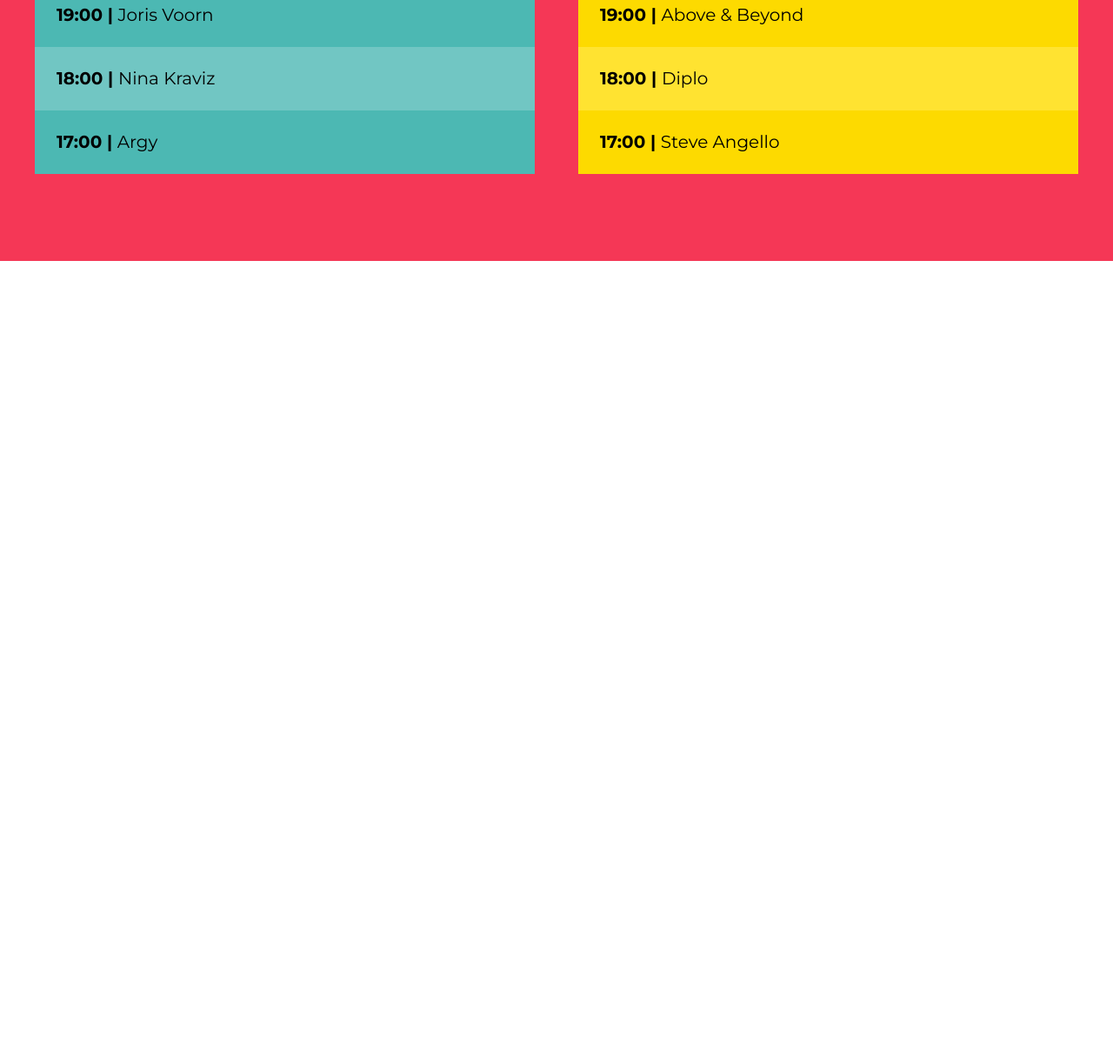
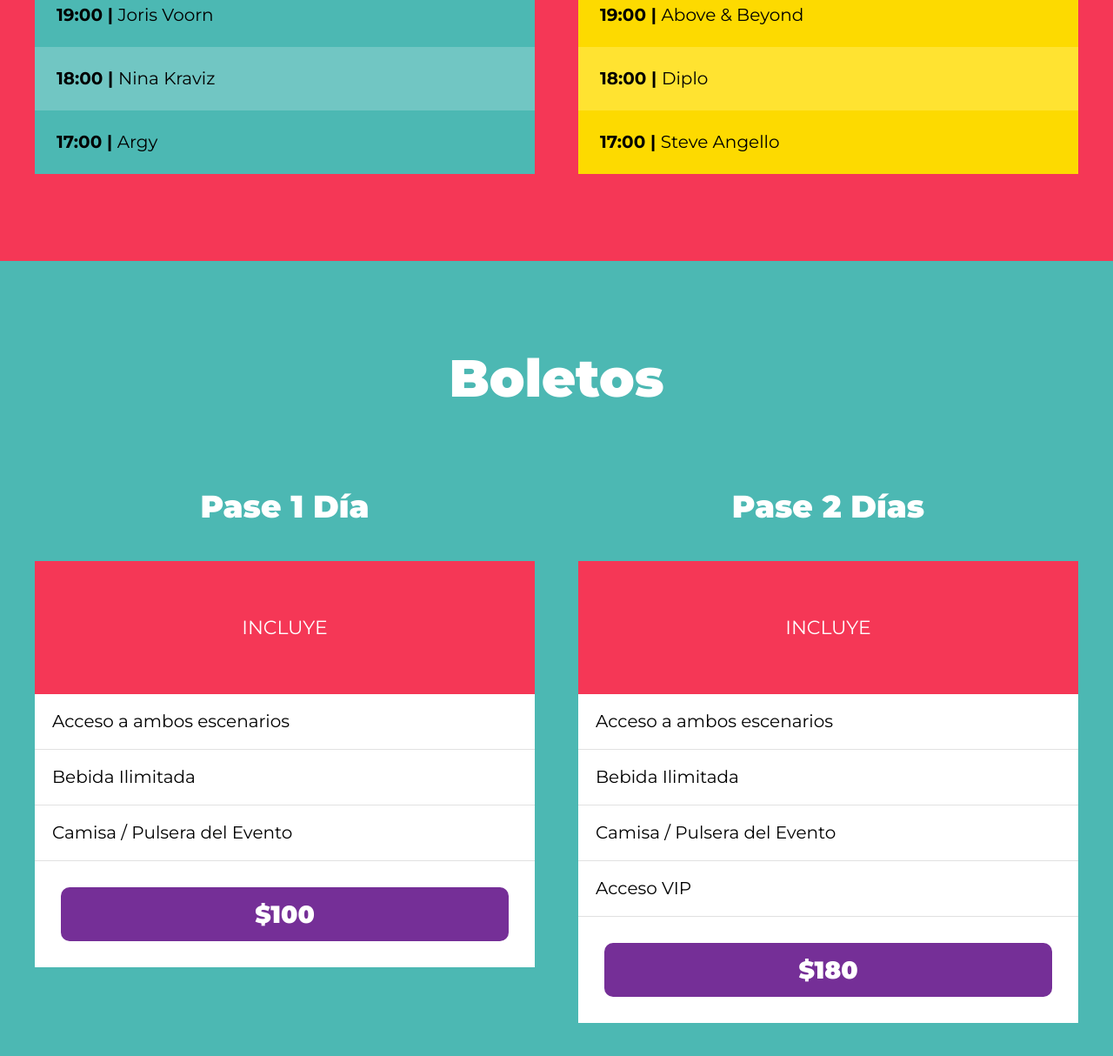
Before and after one commit to Ever-VC/Festival-de-Musica, a website: page index.html in a window 1280 px wide. Shown: the part 2634-3848 px from the top of the page at 87% size. Before the commit the page ends 2934 px from the top, so only its background shows below. Drawn offline with Linux system fonts and the light colour scheme.

Commit message:
✨ New Feature: Sección de boletos completa

```diff
--- a/index.html
+++ b/index.html
@@ -145,5 +145,43 @@
             </div> <!--.escenario-->
         </div> <!--.escenarios-contenedor -->
     </section>
+    <section id="boletos" class="contenedor-boletos">
+        <h3>Boletos</h3>
+        <div class="boletos">
+            <div class="pase">
+                <p class="pase-nombre">Pase 1 Día</p>
+                <header class="pase-header">
+                    <p>Incluye</p>
+                </header>
+                <div class="pase-body">
+                    <ul>
+                        <li>Acceso a ambos escenarios</li>
+                        <li>Bebida Ilimitada</li>
+                        <li>Camisa / Pulsera del Evento</li>
+                    </ul>
+                </div>
+                <footer class="pase-footer">
+                    <p>$100</p>
+                </footer>
+            </div>
+            <div class="pase">
+                <p class="pase-nombre">Pase 2 Días</p>
+                <header class="pase-header">
+                    <p>Incluye</p>
+                </header>
+                <div class="pase-body">
+                    <ul>
+                        <li>Acceso a ambos escenarios</li>
+                        <li>Bebida Ilimitada</li>
+                        <li>Camisa / Pulsera del Evento</li>
+                        <li>Acceso VIP</li>
+                    </ul>
+                </div>
+                <footer class="pase-footer">
+                    <p>$180</p>
+                </footer>
+            </div>
+        </div>
+    </section>
 </body>
 </html>
--- /dev/null
+++ b/src/scss/layout/_boletos.scss
@@ -0,0 +1,70 @@
+@use "sass:color";
+@use 'base/variables' as v;
+@use 'base/mixins' as m;
+
+.contenedor-boletos {
+    background-color: v.$verde;
+    h3 {
+        color: v.$blanco;
+    }
+    .boletos {
+        @include m.contenedor;
+        @include m.tablet {
+            @include m.grid($gap: 5rem);
+        }
+    }
+}
+
+.pase {
+    transition: transform 0.3s ease-in-out;
+    &:hover {
+        transform: scale(1.1);
+    }
+    &-nombre {
+        font-size: 3.6rem;
+        font-weight: 900;
+        text-align: center;
+        color: v.$blanco;
+    }
+    &-header, &-footer {
+        padding: 5rem;
+        p {
+            text-align: center;
+            color: v.$blanco;
+            margin: 0;
+        }
+    }
+    &-header {
+        background-color: v.$rosa;
+        p {
+            text-transform: uppercase;
+            font-size: 2.2rem;
+            padding: 1rem 0;
+        }
+    }
+    &-body {
+        background-color: v.$blanco;
+        ul {
+            @include m.resetear-lista;
+            li {
+                padding: 2rem;
+                border-bottom: 1px solid #e1e1e1;
+            }
+        }
+    }
+    &-footer {
+        background-color: v.$blanco;
+        padding: 3rem;
+        p {
+            font-size: 2.8rem;
+            font-weight: 900;
+            background-color: v.$morado;
+            padding: 1rem 0;
+            border-radius: 1rem;
+            cursor: pointer;
+            &:hover {
+                background-color: color.adjust(v.$morado, $lightness: -20%);
+            }
+        }
+    }
+}
--- a/src/scss/layout/_index.scss
+++ b/src/scss/layout/_index.scss
@@ -2,3 +2,4 @@
 @forward 'video';
 @forward 'festival';
 @forward 'lineup';
+@forward 'boletos';
```
Also changed, not shown: build/css/app.css.
